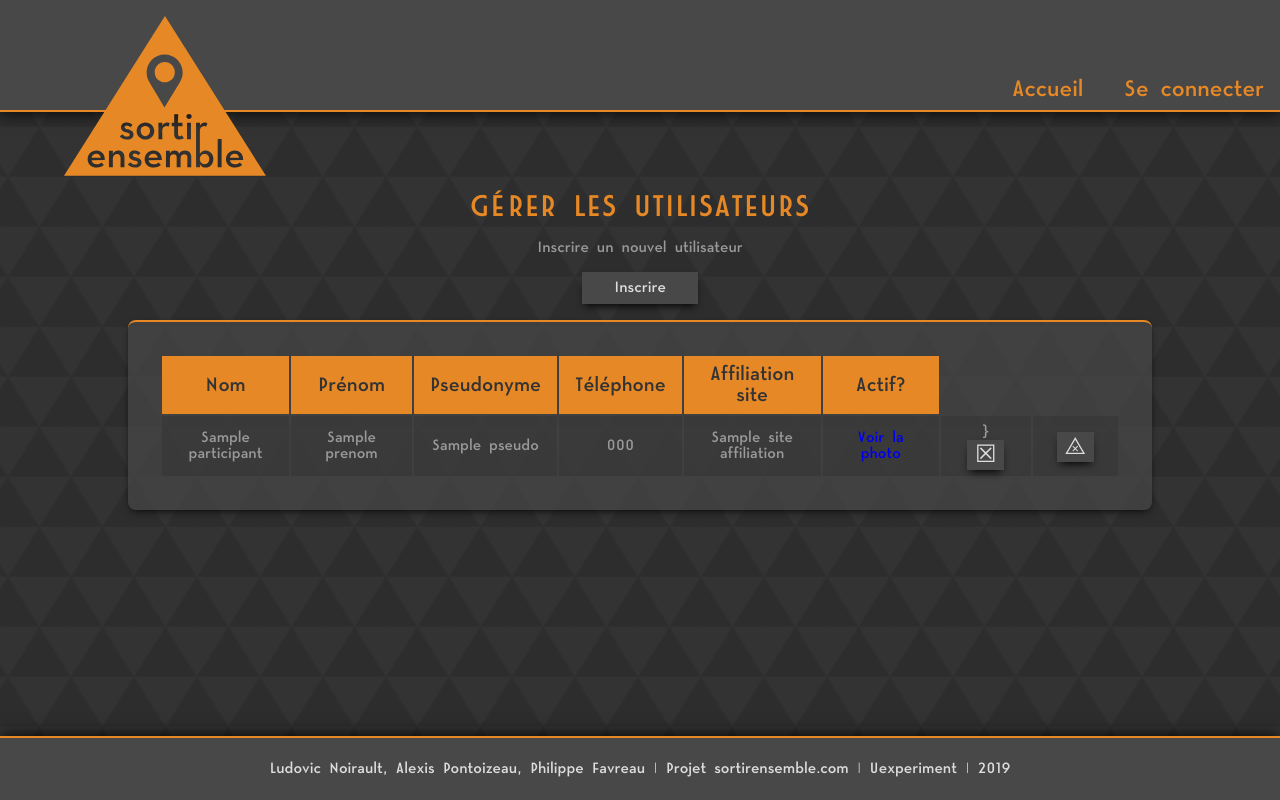
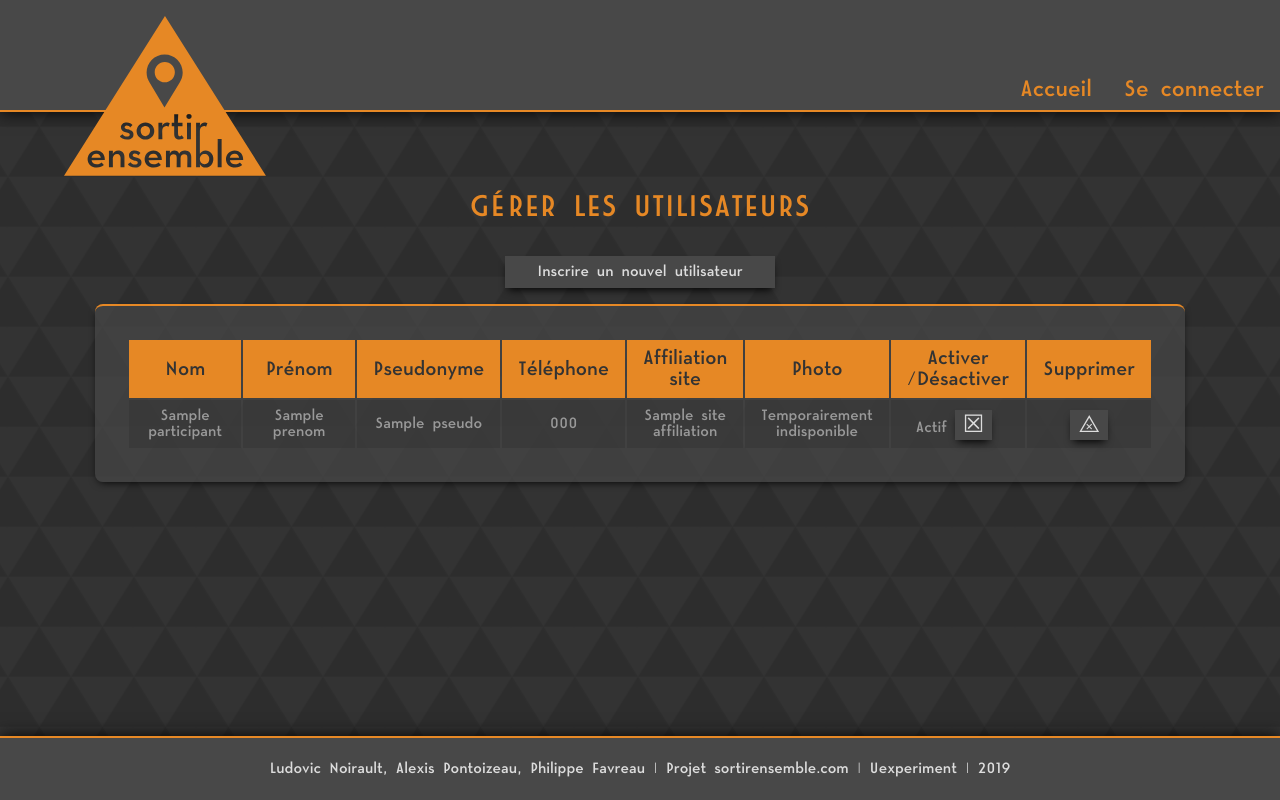
Before and after one commit to LudovicNoirault/SortirEnsemble, a Symfony app: template templates/user/read_all.html.twig in a window 1280 px wide. Run offline with Twig, Linux system fonts and the light colour scheme; the template is opened without the code that fills it: most values are stand-ins (such as "Sample title", 1, 10 or a date in 2020); some libraries are stand-ins or nearby versions.

Commit message:
tweaks of the css of the dead

```diff
--- a/public/css/style.css
+++ b/public/css/style.css
@@ -154,7 +154,8 @@ header {
 	font-size: 1.5rem;
 	transition: 0.3s;
 	align-self: flex-end;
-	min-width: 5rem;
+	min-width: 4rem;
+	text-align: center;
 }
 .header-nav-tri {
 	position: absolute;
@@ -234,7 +235,7 @@ main {
 	box-shadow: inset 0 0.2rem 0.3rem 0 rgba(0, 0, 0, 0.2);
 	background: rgba(0, 0, 0, 0.1);
 }
-.form-box form button {
+.form-box form button ,.list-link-spec{
 	padding: 1rem 3rem;
 	background: #333;
 	font-size: 1.3rem;
@@ -243,7 +244,7 @@ main {
 	border: none;
 	box-shadow: 0 0.3rem 0.5rem -0.2rem #000;
 }
-.form-box form button:hover {
+.form-box form button:hover ,.list-link-spec:hover{
 	padding: 1rem 4rem;
 	background: var(--element-color);
 	color: #fff;
@@ -355,6 +356,23 @@ main {
 	box-shadow: 0 0.5rem 0.8rem -0.4rem #000;
 	transition: 0.3s;
 }
+.list-ou {
+	margin: 1rem;
+}
+.profil-th {
+	text-transform: uppercase;
+	color: var(--element-color);
+}
+.profil-tr {
+	background: rgba(0, 0, 0, 0.1);
+}
+.profil-tr:nth-child(odd) {
+	background: rgba(0, 0, 0, 0.2);
+}
+.profil-img {
+	max-width: 20rem;
+	height: auto;
+}
 /*---------------------------------------
 	- FOOTER
 ---------------------------------------*/
--- a/templates/security/login.html.twig
+++ b/templates/security/login.html.twig
@@ -31,6 +31,8 @@
             <button class="btn btn-lg btn-primary" type="submit">
                 Connexion
             </button>
+            <p class="list-ou">ou</p>
+            <a class="list-link-spec" href="{{ path('userRegister') }}">S'inscrire</a>
             <a class="mdp" href="{{ path('userForgottenPassword') }}">Mot de passe oublié?</a>
         </div>
     </form>
--- a/templates/security/register.html.twig
+++ b/templates/security/register.html.twig
@@ -21,6 +21,7 @@
             <input name="pseudo" id="inputPseudo" class="form-control" placeholder="pseudo" required>
             <label for="inputTelephone" class="sr-only">Numéro de téléphone</label>
             <input name="telephone" id="inputTelephone" class="form-control" placeholder="telephone" required>
+            <label for="site" class="sr-only">Site affilié</label>
             <select name="siteAffiliation" id="site" required>
                 {% for site in sites %}
                     <option value={{site.idSite}}>{{site.nomSite}}</option>
--- a/templates/sorties/create_sorties.html.twig
+++ b/templates/sorties/create_sorties.html.twig
@@ -5,7 +5,6 @@
 
 {% block body %}
     <h2 class="page-title">Création de sortie</h2>
-    <p>Remplissez les champs pour créer une sortie</p>
 	<div class="form-box">
 		{{ form(form) }}
 	</div>
--- a/templates/sorties/read_sorties.html.twig
+++ b/templates/sorties/read_sorties.html.twig
@@ -9,7 +9,7 @@
     <h2 class="page-title">Veillez vous connecter ou vous inscrire pour visualiser toutes nos sorties.</h2>
 
     <a class="list-link" href="{{ path('userLogin') }}">Se connecter</a>
-    <p>ou</p>
+    <p class="list-ou">ou</p>
     <a class="list-link" href="{{ path('userRegister') }}">S'inscrire</a>
 </div>
 {% else %}
--- a/templates/user/read_all.html.twig
+++ b/templates/user/read_all.html.twig
@@ -3,8 +3,7 @@
 {% block body %}
 
 <h2 class="page-title">Gérer les utilisateurs</h2>
-<h3 class="page-subtitle">Inscrire un nouvel utilisateur</h3>
-<a class="list-link" href="{{ path('userRegister') }}">Inscrire</a>
+<a class="list-link" href="{{ path('userRegister') }}">Inscrire un nouvel utilisateur</a>
 <div class="list-box">
 
     {% if participants is not empty %}
@@ -16,7 +15,9 @@
                 <th class="list-thead-th">Pseudonyme</th>
                 <th class="list-thead-th">Téléphone</th>
                 <th class="list-thead-th">Affiliation site</th>
-                <th class="list-thead-th">Actif?</th>
+                <th class="list-thead-th">Photo</th>
+                <th class="list-thead-th">Activer</br>/Désactiver</th>
+                <th class="list-thead-th">Supprimer</th>
             </tr>
         </thead>
         <tbody>
@@ -28,20 +29,16 @@
                 <td>{{ participant.telephone }}</td>
                 <td>{{ participant.siteAffiliation.nomSite }}</td>
                 <td>
-                    {% if participant.urlPhoto != "" %}
-                    <a href="http://{{ participant.urlPhoto }}">Voir la photo</a>
-                    {% else %}
-                    Aucune photo trouvée
-                    {% endif %}
+                    Temporairement indisponible
                 </td>
                 <td>
-                {% if participant.actif == true %}}
-                	<a class="list-button" href="{{ path('userStatus') }}" title="Désactiver">&#9746;</a>
+                {% if participant.actif == true %}
+                	Actif<a class="list-button" href="{{ path('userStatus', {id:app.user.id}) }}" title="Désactiver">&#9746;</a>
                 {% else %}
-                	<a class="list-button" href="{{ path('userStatus') }}" title="Activer">&#9745;</a>
+                	Inactif<a class="list-button" href="{{ path('userStatus', {id:app.user.id}) }}" title="Activer">&#9745;</a>
                 {% endif %}
                 </td>
-                <td><a class="list-button" href="{{ path('userDelete') }}" title="Supprimer">&#10811;</a></td>
+                <td><a class="list-button" href="{{ path('userDelete', {id:app.user.id}) }}" title="Supprimer">&#10811;</a></td>
             </tr>
             {% endfor %}
         </tbody>
```
Also changed, not shown: templates/user/read_single.html.twig (+30 -25 lines), public/images/profils/GiQiBE.png (added).
